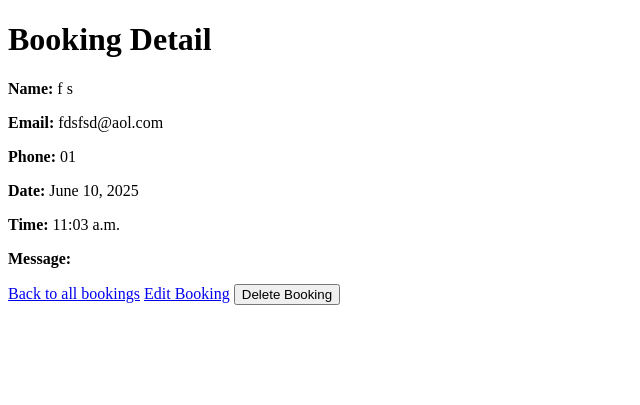
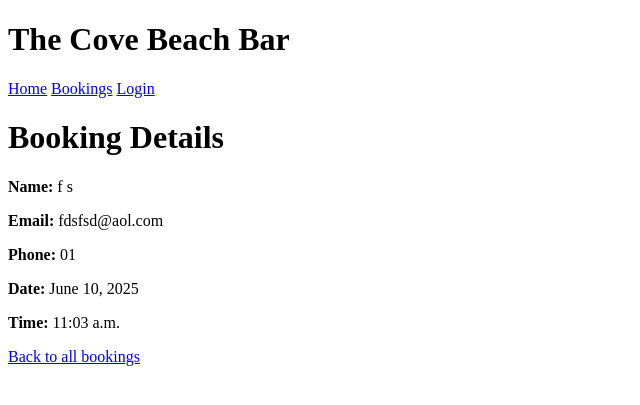
Before and after one commit to naomihunt25/the-cove-test, a Django app: page /bookings/1/ in a window 1280 px wide. Shown: the top 405 px of the page, without its empty margins (0-640 px from the left). Run offline with Django 5.2, Linux system fonts and the light colour scheme; data comes from the database, SQL or seed files in the repository.

Commit message:
feat: add full booking list and detail templates with conditional edit/delete buttons based on user permissions

```diff
--- a/bookings/templates/bookings/booking_detail.html
+++ b/bookings/templates/bookings/booking_detail.html
@@ -1,26 +1,23 @@
-<!DOCTYPE html>
-<html lang="en">
-<head>
-    <meta charset="UTF-8">
-    <meta name="viewport" content="width=device-width, initial-scale=1.0">
-    <title>Booking details</title>
-</head>
-<body>
-    <h1>Booking Detail</h1>
+{% extends 'base.html' %}
+
+{% block content %}
+  <h1>Booking Details</h1>
   <p><strong>Name:</strong> {{ booking.first_name }} {{ booking.last_name }}</p>
   <p><strong>Email:</strong> {{ booking.email }}</p>
   <p><strong>Phone:</strong> {{ booking.phone_number }}</p>
   <p><strong>Date:</strong> {{ booking.booking_date }}</p>
   <p><strong>Time:</strong> {{ booking.booking_time }}</p>
+  {% if booking.message %}
     <p><strong>Message:</strong> {{ booking.message }}</p>
-    <a href="{% url 'booking_list' %}">Back to all bookings</a>
-    <a href="{% url 'booking_update' pk=booking.pk %}">Edit Booking</a>
+  {% endif %}
 
-    <form action="{% url 'booking_delete' pk=booking.pk %}" method="post" style="display:inline;">
+  {% if booking.user == request.user or request.user.is_staff %}
+    <a href="{% url 'booking_update' booking.pk %}">Edit Booking</a> |
+    <form action="{% url 'booking_delete' booking.pk %}" method="POST" style="display:inline;">
       {% csrf_token %}
-    <button type="submit" onclick="return confirm('Are you sure you want to delete this booking?');">
-        Delete Booking
-    </button>
+      <button type="submit" onclick="return confirm('Are you sure you want to delete this booking?');">Delete Booking</button>
     </form>
-</body>
-</html>
+  {% endif %}
+
+  <p><a href="{% url 'booking_list' %}">Back to all bookings</a></p>
+{% endblock %}
```
Also changed, not shown: bookings/templates/bookings/booking_list.html (+5 -11 lines). Lines whose indentation alone changed are shown as unchanged.
